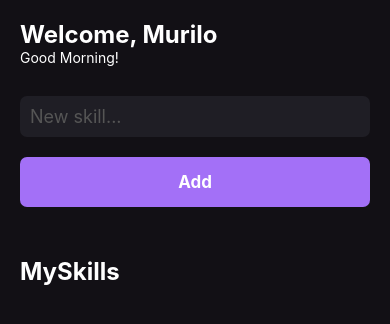
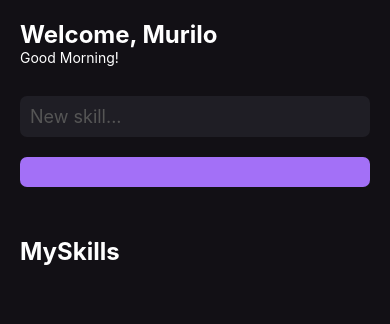
Before and after one commit to goismurilo/myskills, a React Native app: screen / in a window 390 px wide. Shown: the top 324 px of the page. Built offline with nearby package versions, Linux system fonts and the light colour scheme.

Commit message:
refactor(Component): Add typing in the  `Button`

```diff
--- a/src/components/Button.js
+++ /dev/null
@@ -1,29 +0,0 @@
-import React from 'react';
-
-import { TouchableOpacity, Text, StyleSheet } from 'react-native';
-
-export function Button({ onPress }) {
-    return (
-        <TouchableOpacity
-            style={styles.button}
-            activeOpacity={0.7}
-            onPress={onPress}>
-            <Text style={styles.buttonText}>Add</Text>
-        </TouchableOpacity>
-    );
-}
-
-const styles = StyleSheet.create({
-    button: {
-        backgroundColor: '#a370f7',
-        padding: 15,
-        borderRadius: 7,
-        alignItems: 'center',
-        marginTop: 20,
-    },
-    buttonText: {
-        color: '#fff',
-        fontSize: 17,
-        fontWeight: 'bold',
-    },
-});
--- /dev/null
+++ b/src/components/Button.tsx
@@ -0,0 +1,35 @@
+import React from 'react';
+
+import {
+    TouchableOpacity,
+    Text,
+    StyleSheet,
+    TouchableOpacityProps,
+} from 'react-native';
+
+interface ButtonProps extends TouchableOpacityProps {
+    title: string;
+}
+
+export function Button({ title, ...rest }: ButtonProps) {
+    return (
+        <TouchableOpacity style={styles.button} activeOpacity={0.7} {...rest}>
+            <Text style={styles.buttonText}>{title}</Text>
+        </TouchableOpacity>
+    );
+}
+
+const styles = StyleSheet.create({
+    button: {
+        backgroundColor: '#a370f7',
+        padding: 15,
+        borderRadius: 7,
+        alignItems: 'center',
+        marginTop: 20,
+    },
+    buttonText: {
+        color: '#fff',
+        fontSize: 17,
+        fontWeight: 'bold',
+    },
+});
--- a/src/pages/Home.tsx
+++ b/src/pages/Home.tsx
@@ -54,7 +54,7 @@ export function Home() {
                 onChangeText={setNewSkill}
             />
 
-            <Button onPress={handleAddNewSkill} />
+            <Button title="Add" onPress={handleAddNewSkill} />
 
             <Text style={[styles.title, { marginVertical: 50 }]}>MySkills</Text>
 
```
